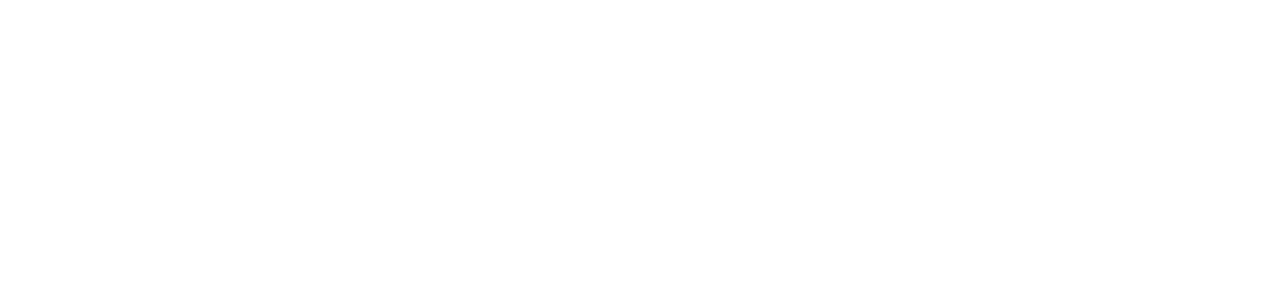
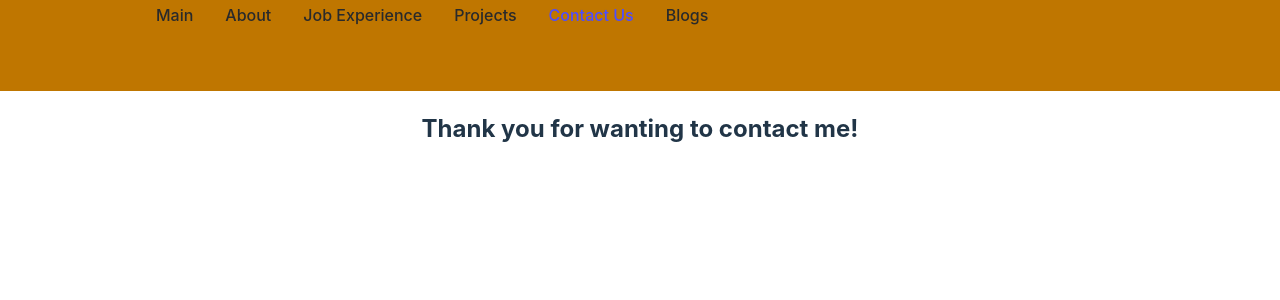
Before and after one commit to TyyGrrLily/Izzy-Website, a React (Vite) app in the folder vite-project/: page /contact in a window 1280 px wide. Before the commit this address had no page. Shown: the top 300 px of the page. Built offline with nearby package versions, Linux system fonts and the light colour scheme.

Commit message:
Updating names and added contact base page.

```diff
--- a/vite-project/src/App.tsx
+++ b/vite-project/src/App.tsx
@@ -1,16 +1,21 @@
 import { BrowserRouter as Router, Routes, Route } from "react-router-dom";
 import { About } from "./pages/About";
-import { Home } from "./pages/Home";
+import { Main } from "./pages/Main";
 import { Welcome } from "./pages/Welcome";
 import "./App.css";
+import { Contact } from "./pages/Contact";
 
 function App() {
   return (
     <Router>
       <Routes>
         <Route path="/" element={<Welcome />} />
-        <Route path="/main" element={<Home />} />
+        <Route path="/main" element={<Main />} />
         <Route path="/about" element={<About />} />
+        {/* <Route path="/experience" element={} />
+        <Route path="/projects" element={} /> */}
+        <Route path="/contact" element={<Contact />} />
+        {/* <Route path="/blog" element={} /> */}
       </Routes>
     </Router>
   );
--- a/vite-project/src/components/NavBar.tsx
+++ b/vite-project/src/components/NavBar.tsx
@@ -5,11 +5,12 @@
     <>
       <Nav>
         <NavMenu>
-          <NavLink to="/home">Home</NavLink>
+          <NavLink to="/main">Main</NavLink>
           <NavLink to="/about">About</NavLink>
+          <NavLink to="/experience">Job Experience</NavLink>
+          <NavLink to="/projects">Projects</NavLink>
           <NavLink to="/contact">Contact Us</NavLink>
           <NavLink to="/blogs">Blogs</NavLink>
-          <NavLink to="/sign-up">Sign Up</NavLink>
         </NavMenu>
       </Nav>
     </>
--- /dev/null
+++ b/vite-project/src/pages/Contact.tsx
@@ -0,0 +1,11 @@
+import { BasePage } from "./BasePage";
+
+export const Contact = () => {
+  return (
+    <BasePage>
+      <>
+        <h2>Thank you for wanting to contact me!</h2>
+      </>
+    </BasePage>
+  );
+};
--- a/vite-project/src/pages/Home.tsx
+++ b/vite-project/src/pages/Main.tsx
@@ -1,6 +1,6 @@
 import { BasePage } from "./BasePage";
 import evcat from "../images/ev-cat.png";
-export const Home = () => {
+export const Main = () => {
   return (
     <BasePage>
       <>
```
